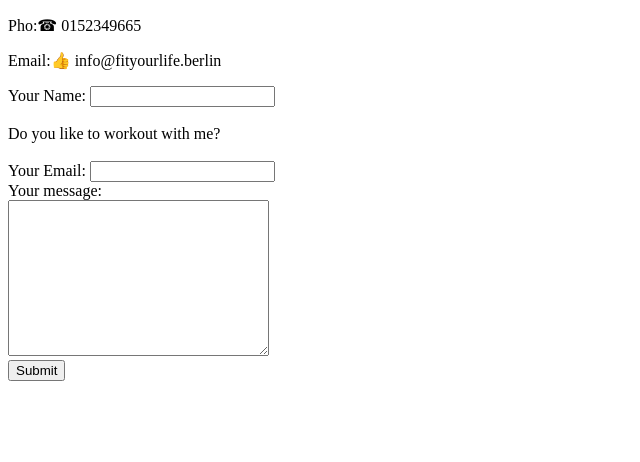
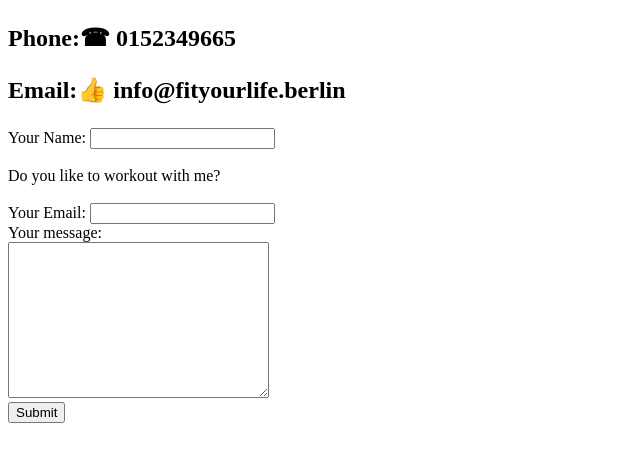
Before and after one commit to thalermo/Perosnal_Trainer, a plain HTML site: page Kontakt.html in a window 1280 px wide. Shown: the whole page, without its empty margins (0-640 px from the left). Drawn offline with Linux system fonts and the light colour scheme.

Commit message:
Update Kontakt.html
<h2> text contact & email

```diff
--- a/Kontakt.html
+++ b/Kontakt.html
@@ -4,15 +4,17 @@
 <head>
   <meta charset="utf-8">
   <title>
-    <link rel="stylesheet" href="/css/styles.css">
+    <link rel="stylesheet" href="./css/styles.css">
 
     <h1>Contact Me</h1>
   </title>
 </head>
 
 <body>
-  <p>Pho:☎ 0152349665</p>
+  <h2>
+  <p>Phone:☎ 0152349665</p>
   <p>Email:👍 info@fityourlife.berlin</p>
+  </h2>
 
 <form action="mailto:info@fityourlife.berlin" method="post" enctype="text/plain">
 </label>Your Name:</label>
```
